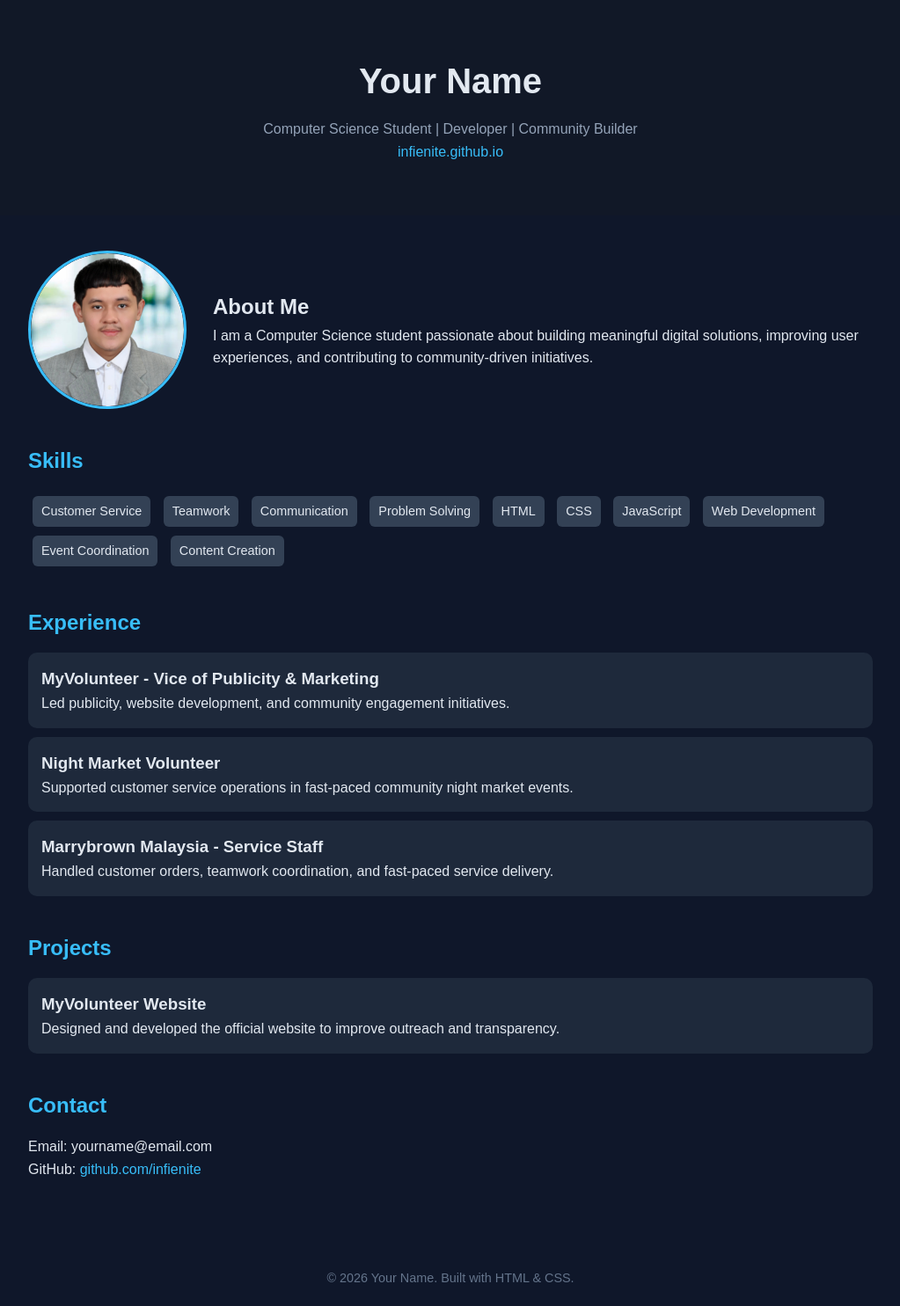
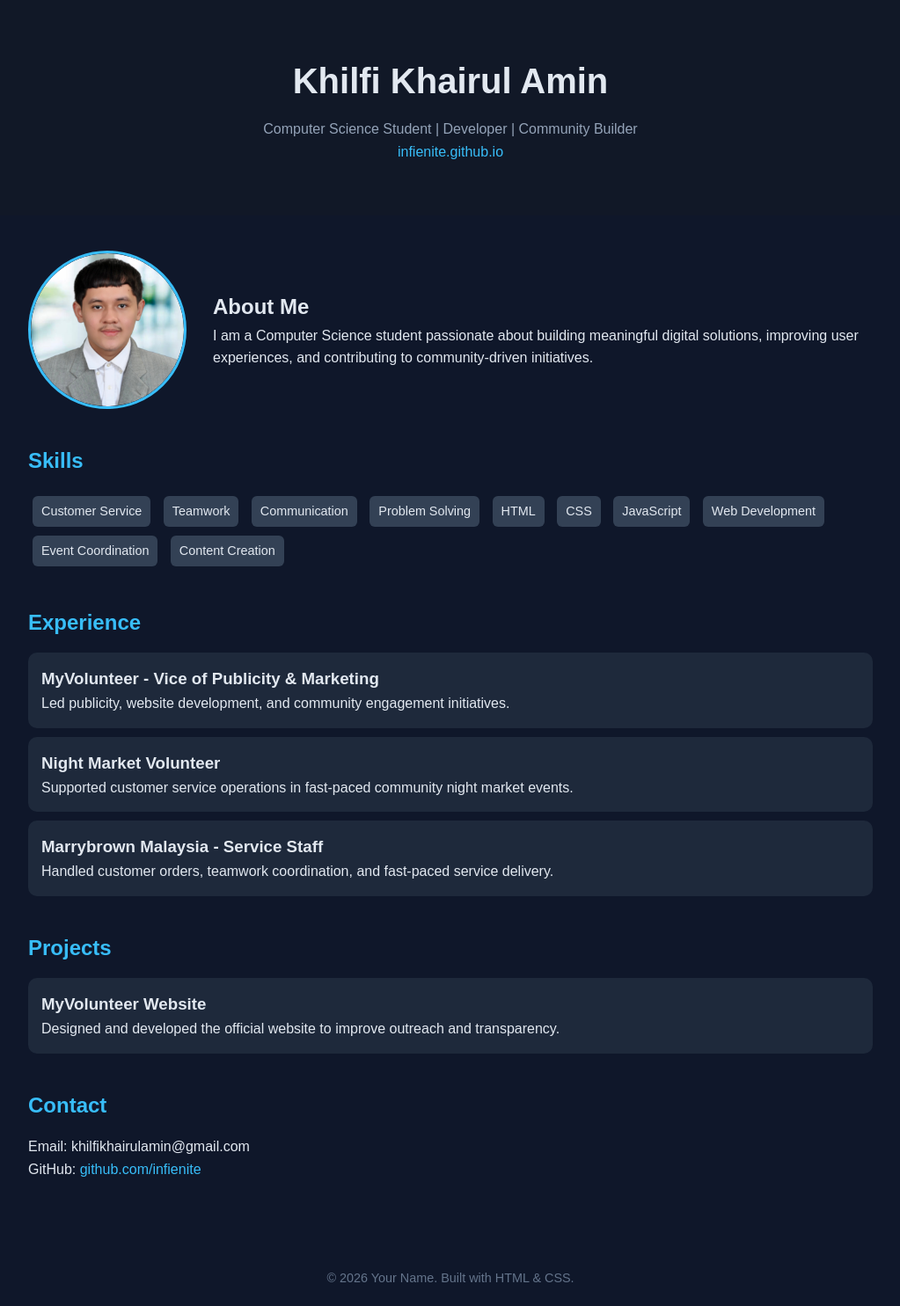
Before and after one commit to infienite/infienite.github.io, a plain HTML site: page index.html in a window 1280 px wide. Shown: the whole page at 88% size, without its empty margins (128-1151 px from the left). Drawn offline with Linux system fonts and the light colour scheme.

Commit message:
Update name and placeholder

```diff
--- a/index.html
+++ b/index.html
@@ -100,7 +100,7 @@
 <body>
 
   <header>
-    <h1>Your Name</h1>
+    <h1>Khilfi Khairul Amin</h1>
     <p>Computer Science Student | Developer | Community Builder</p>
     <p><a href="#">infienite.github.io</a></p>
   </header>
@@ -160,7 +160,7 @@
 
     <div class="section">
       <h2>Contact</h2>
-      <p>Email: yourname@email.com</p>
+      <p>Email: khilfikhairulamin@gmail.com</p>
       <p>GitHub: <a href="#">github.com/infienite</a></p>
     </div>
 
```
